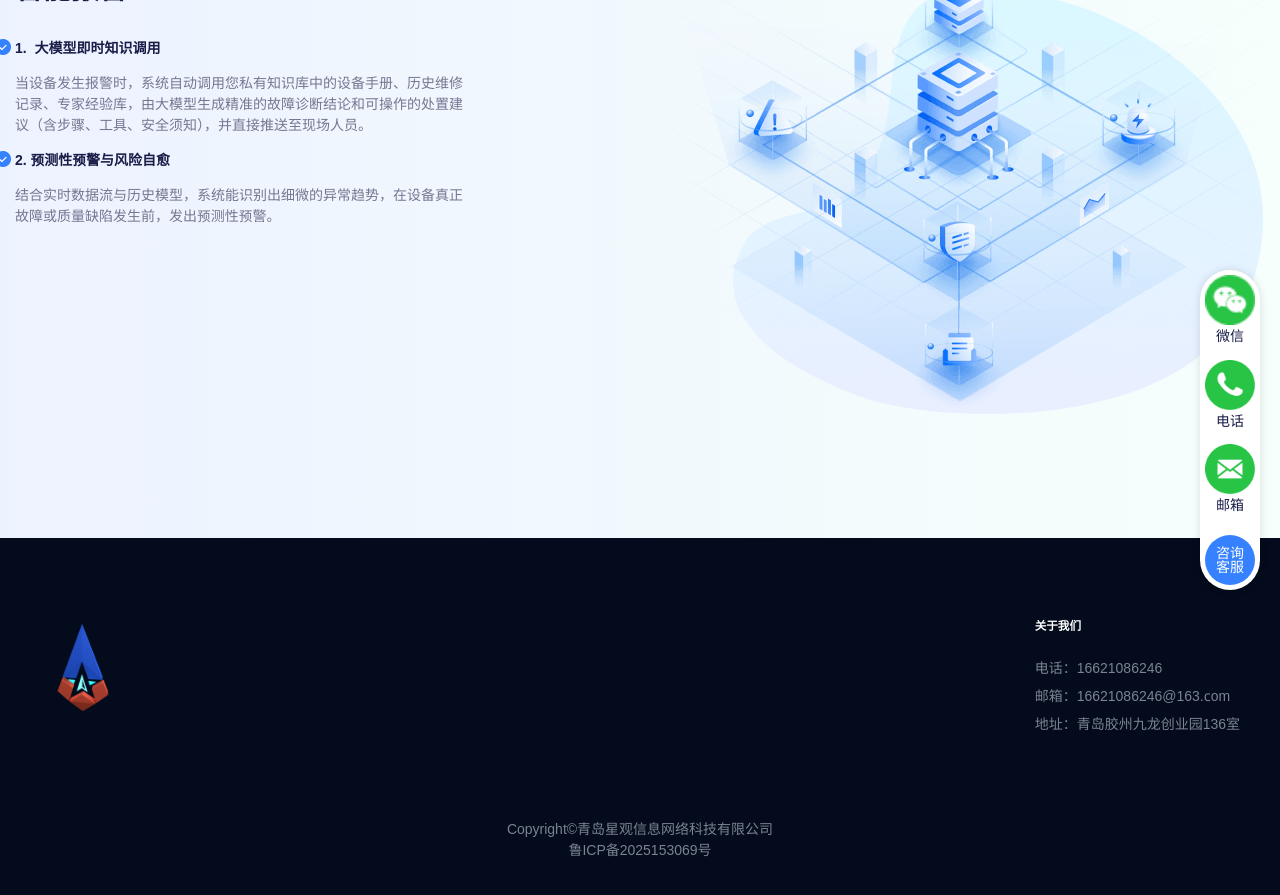
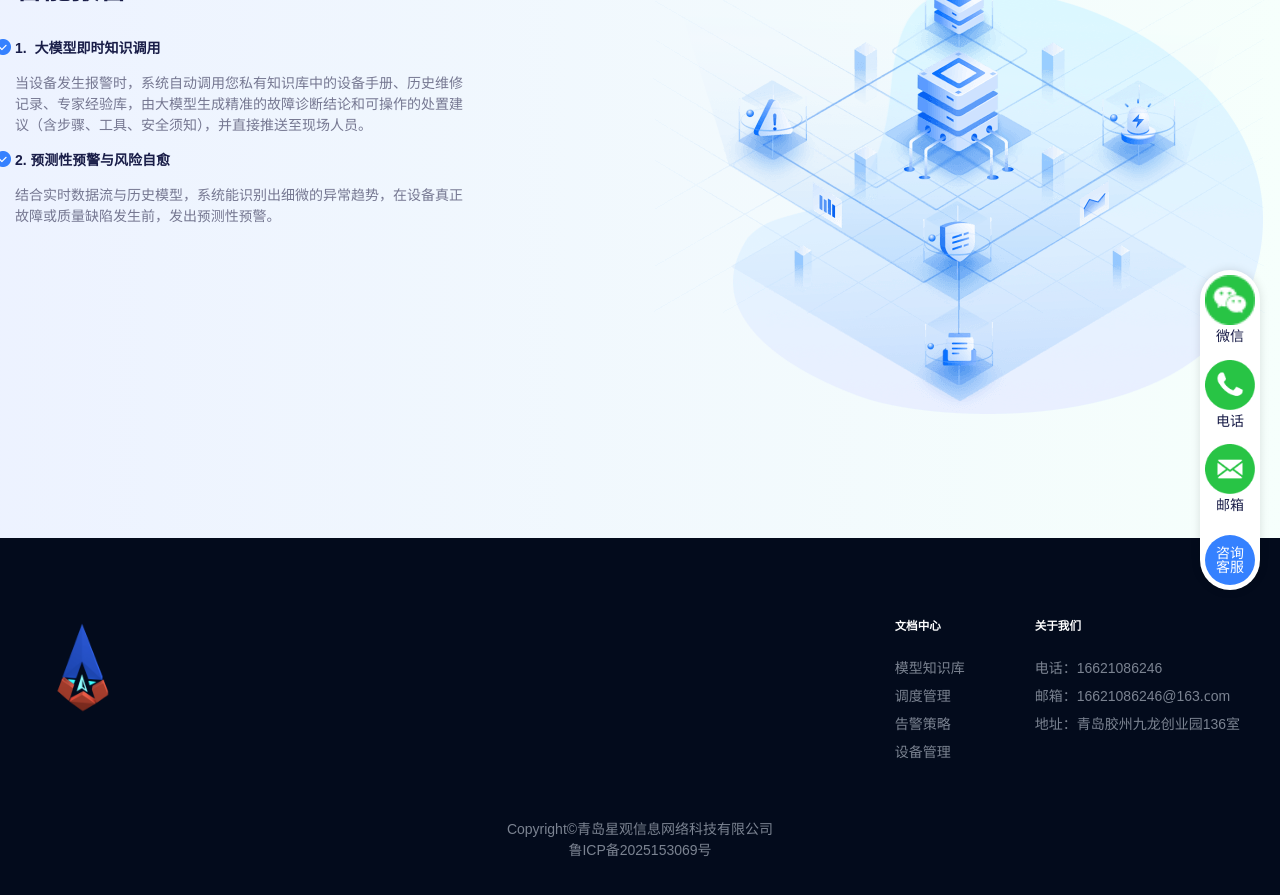
Before and after one commit to novawatcher-io/document, an MkDocs documentation site: the page built from docs/index.md, in a window 1280 px wide and 900 px high, scrolled down 3568 px. Shown: the top 895 px of the window. Built offline with MkDocs 1.6.1 and Material for MkDocs 9.7.7, drawn with Linux system fonts in a browser that asks for light colours; the version menu is left out.

Commit message:
feat: 加入友情链接

```diff
--- a/overrides/home.html
+++ b/overrides/home.html
@@ -569,14 +569,15 @@
         <div class="footer-core">
             <img src="/assets/img/logo.png" alt="logo" data-aos="fade-in" />
             <ul class="link-box" data-aos="fade-up">
-                <!--                <li>-->
-                <!--                    <h5>文档中心</h5>-->
-                <!--                    <ul>-->
-                <!--                        <li>文档中心</li>-->
-                <!--                        <li>文档中心</li>-->
-                <!--                        <li>文档中心</li>-->
-                <!--                    </ul>-->
-                <!--                </li>-->
+                <li>
+                    <h5>文档中心</h5>
+                    <ul>
+                        <li><a href="/getting-started/ai/dataset/">模型知识库</a></li>
+                        <li><a href="/getting-started/schedule/data/">调度管理</a></li>
+                        <li><a href="/getting-started/notice/rule/">告警策略</a></li>
+                        <li><a href="/getting-started/assets/device/">设备管理</a></li>
+                    </ul>
+                </li>
                 <!--                <li>-->
                 <!--                    <h5>客户案例</h5>-->
                 <!--                    <ul>-->
```
